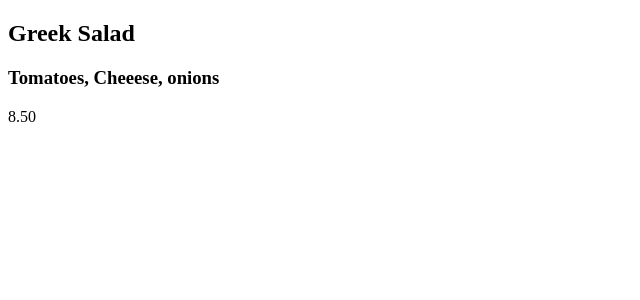
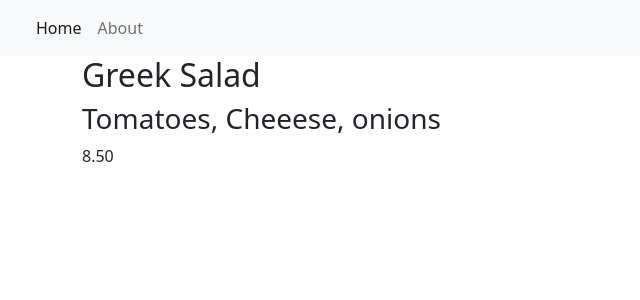
Before and after one commit to emmaMarful/restaurant_web_app_demo, a Django app: page /item/2 in a window 1280 px wide. Shown: the top 300 px of the page, without its empty margins (0-640 px from the left). Run offline with Django 5.2, Linux system fonts and the light colour scheme; data comes from the database, SQL or seed files in the repository; some libraries are stand-ins or nearby versions.

Commit message:
bootstrap and dynamic link changes

```diff
--- /dev/null
+++ b/restaurant_menu/templates/base.html
@@ -0,0 +1,38 @@
+<!DOCTYPE html>
+<html lang="en">
+    <head>
+        <meta charset="utf-8">
+        <meta name="viewport" content="width=device-width, initial-scale=1">
+        <link href="https://cdn.jsdelivr.net/npm/bootstrap@5.2.0-beta1/dist/css/bootstrap.min.css" rel="stylesheet" integrity="sha384-0evHe/X+R7YkIZDRvuzKMRqM+OrBnVFBL6DOitfPri4tjfHxaWutUpFmBp4vmVor" crossorigin="anonymous">
+        <title>Menu Products</title>
+    </head>
+    <body>
+        <nav class="navbar navbar-expand-lg bg-light">
+            <div class="container-fluid">
+                    <a class="navbar-brand" href="#"></a>
+
+                    <button class="navbar-toggler" type="button" data-bs-toggle="collapse" data-bs-target="#navbarNav" aria-controls="navbarNav" aria-expanded="false" aria-label="Toggle navigation">
+                         <span class="navbar-toggler-icon"></span>
+                    </button>
+                <div class="collapse navbar-collapse" id="navbarNav">
+                    <ul class="navbar-nav">
+                         <li class="nav-item">
+                            <a class="nav-link active" aria-current="page" href="{% url 'home' %}">Home</a>
+                        </li>
+                        <li class="nav-item">
+                            <a class="nav-link" aria-current="page" href="{% url 'about' %}">About</a>
+                        </li>
+                    </ul>
+                </div>
+            </div>
+        </nav>
+
+        {% block content %}
+        {% endblock content %}
+
+<!-- JavaScript Bundle with Popper -->
+             <script src="https://code.jquery.com/jquery-2.1.3.min.js"></script>
+        <script src="https://cdn.jsdelivr.net/npm/bootstrap@5.2.0-beta1/dist/js/bootstrap.bundle.min.js" integrity="sha384-pprn3073KE6tl6bjs2QrFaJGz5/SUsLqktiwsUTF55Jfv3qYSDhgCecCxMW52nD2" crossorigin="anonymous"></script>
+
+    </body>
+</html>
--- a/restaurant_menu/templates/menu_item_detail.html
+++ b/restaurant_menu/templates/menu_item_detail.html
@@ -1,12 +1,8 @@
-<!DOCTYPE html>
-<html lang="en">
-<head>
-    <meta charset="UTF-8">
-    <title>Title</title>
-</head>
-<body>
+{% extends 'base.html' %}
+{% block content %}
+<div class="container">
   <h2>{{ item.meal }}</h2>
   <h3>{{ item.description }}</h3>
   <p>{{ item.price }}</p>
-</body>
-</html>
+</div>
+{% endblock %}
--- a/restaurant_menu/urls.py
+++ b/restaurant_menu/urls.py
@@ -3,5 +3,6 @@ from . import views
 
 urlpatterns = [
     path('', views.MenuList.as_view(), name='home'),
-    path('item/<int:pk>', views.MenuItemDetail.as_view(), name='menu_item')
+    path('item/<int:pk>', views.MenuItemDetail.as_view(), name='menu_item'),
+    path('about/', views.about, name='about')
 ]
--- a/restaurant_menu/views.py
+++ b/restaurant_menu/views.py
@@ -16,3 +16,7 @@ class MenuList(generic.ListView):
 class MenuItemDetail(generic.DetailView):
     model = Item
     template_name = "menu_item_detail.html"
+
+
+def about(request):
+    return render(request, "about.html")
```
Also changed, not shown: restaurant_menu/templates/about.html (added, +9 -0 lines), restaurant_menu/templates/index.html (+18 -10 lines).
